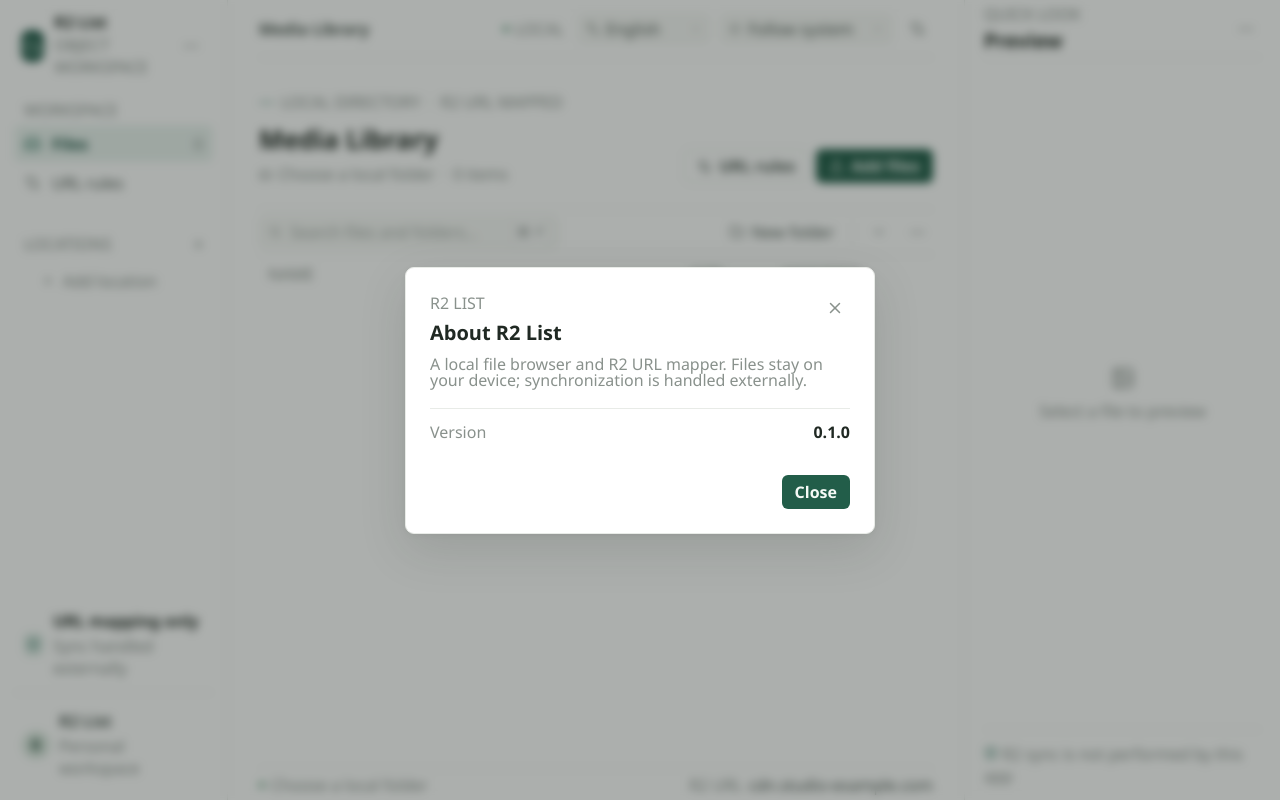
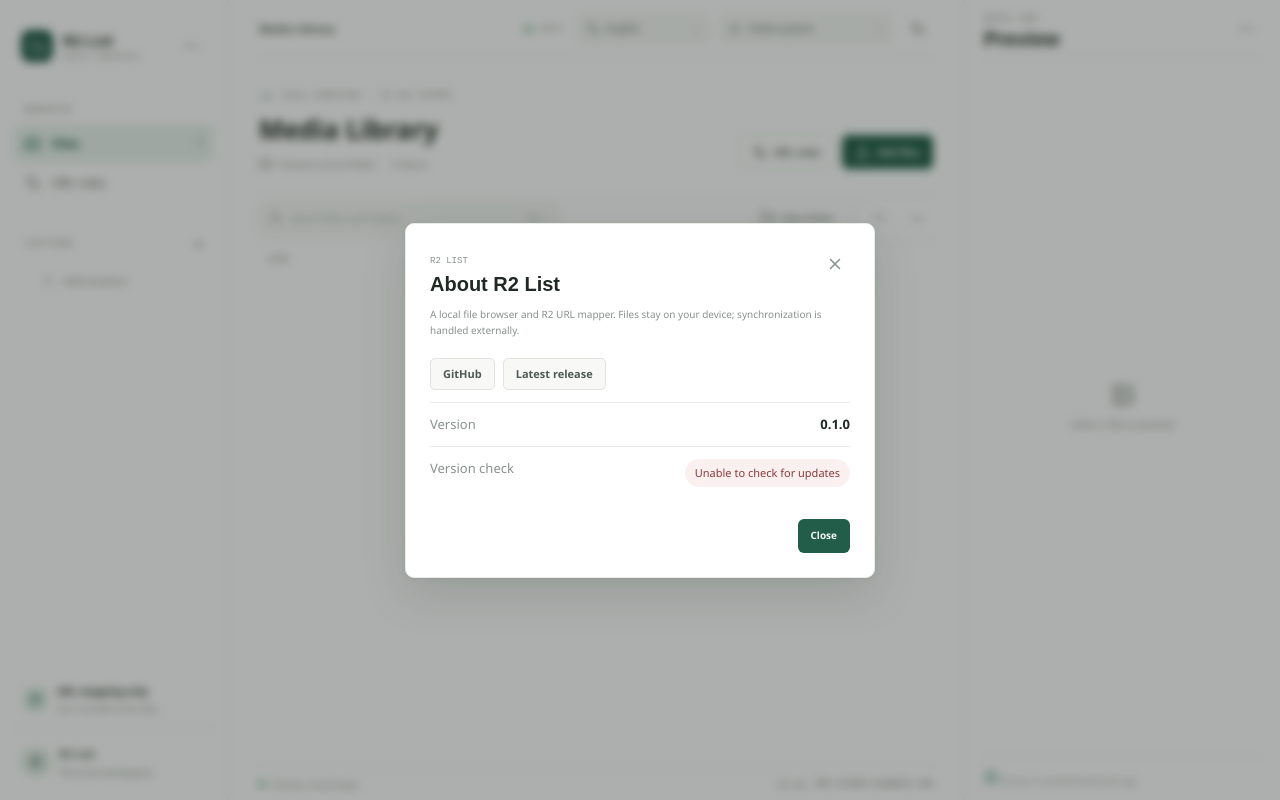
Before and after one commit to Kaiyuan/r2-list, a React (Vite) app: page / in a window 1280 px wide. Both pictures are taken after a click on the button 191 px from the left and 46 px from the top of the page. Built offline with nearby package versions, Linux system fonts and the light colour scheme.

Commit message:
优化 UI

```diff
--- a/src/App.css
+++ b/src/App.css
@@ -1,4 +1,5 @@
 :root {
+  font-size: 14px;
   font-family: 'DM Sans', -apple-system, BlinkMacSystemFont, 'Segoe UI', sans-serif;
   font-synthesis: none;
   text-rendering: optimizeLegibility;
@@ -27,9 +28,9 @@
 :root[data-theme='dark'] .public-state span { background: #9bb8dc; }
 :root[data-theme='dark'] .avatar { color: #c1d1e6; background: #34475f; }
 * { box-sizing: border-box; }
-body { min-width: 360px; min-height: 100vh; margin: 0; }
-button, input { font: inherit; } button { color: inherit; }
-button:focus-visible, input:focus-visible { outline: 2px solid var(--accent); outline-offset: 2px; }
+body { min-width: 360px; min-height: 100vh; margin: 0; font-size: 14px; line-height: 1.45; }
+button, input, select, textarea { font: inherit; } button { color: inherit; }
+button:focus-visible, input:focus-visible, select:focus-visible { outline: 2px solid var(--accent); outline-offset: 2px; }
 .app-shell { height: 100vh; min-height: 620px; display: grid; grid-template-columns: 228px minmax(420px,1fr) 316px; overflow: hidden; background: var(--canvas); }
 .sidebar { display: flex; flex-direction: column; min-width: 0; padding: 22px 14px 14px; border-right: 1px solid var(--line); background: var(--panel); }
 .brand-lockup { height: 48px; display: flex; align-items: center; gap: 10px; padding: 0 7px; margin-bottom: 34px; }
@@ -75,7 +76,7 @@
 .file-preview-docx { width: 100%; max-height: 68vh; align-self: stretch; overflow: auto; padding: 14px; color: #20242b; background: #e6eaf0; }.file-preview-docx .docx-wrapper { min-height: 100%; padding: 12px 0; background: transparent; }.file-preview-docx .docx { margin: 0 auto 12px; box-shadow: 0 2px 12px rgba(0,0,0,.18); }
 @media (prefers-reduced-motion: reduce) { *,*::before,*::after { animation-duration: .01ms !important; animation-iteration-count: 1 !important; scroll-behavior: auto !important; } }
 :root { font-family: "Segoe UI", "Microsoft YaHei UI", "Microsoft YaHei", sans-serif; }
-body * { font-family: inherit !important; font-size: max(14px, 1em) !important; }
+body *, *::before, *::after { font-family: inherit; line-height: inherit; }
 .app-shell h1 { font-size: 26px !important; }
 .app-shell h2 { font-size: 20px !important; }
 .app-shell h3 { font-size: 16px !important; }
@@ -86,5 +87,16 @@
 .location-action { width: 32px; height: 32px; flex: 0 0 auto; display: grid; place-items: center; border: 0; border-radius: 5px; color: var(--muted); background: transparent; opacity: 0; cursor: pointer; }
 .location-entry:hover .location-action, .location-action:focus-visible { opacity: 1; }
 .location-action:hover { color: #b94b4b; background: var(--panel); }
-.about-version { display: flex; align-items: center; justify-content: space-between; padding: 12px 0; border-top: 1px solid var(--line); color: var(--muted); font-size: 14px; }
+.about-link-row { display: flex; flex-wrap: wrap; gap: 8px; margin: 8px 0 12px; }
+.about-link-button { min-height: 32px; padding: 0 12px; border: 1px solid var(--line-strong); border-radius: 5px; color: var(--ink-soft); background: var(--panel-soft); font-size: 11px; font-weight: 600; cursor: pointer; }
+.about-link-button:hover { border-color: var(--accent); color: var(--accent); }
+.about-version, .about-update-status { display: flex; align-items: center; justify-content: space-between; gap: 12px; padding: 12px 0; border-top: 1px solid var(--line); color: var(--muted); font-size: 13px; }
 .about-version strong { color: var(--ink); font-weight: 600; }
+.about-update-status { align-items: flex-start; }
+.about-update-status > span { flex: 0 0 auto; }
+.update-status-pill { display: inline-flex; flex-wrap: wrap; align-items: center; justify-content: flex-end; gap: 4px; padding: 6px 10px; border-radius: 999px; font-size: 11px; line-height: 1.4; text-align: right; }
+.update-status-pill small { color: inherit; opacity: 0.85; }
+.update-status-pill.checking { color: var(--accent-strong); background: var(--accent-soft); }
+.update-status-pill.up-to-date { color: var(--accent-strong); background: var(--accent-soft); }
+.update-status-pill.update-available { color: #855318; background: var(--amber-soft); }
+.update-status-pill.error { color: #8a3a3a; background: rgba(216, 135, 135, 0.12); }
--- a/src/App.tsx
+++ b/src/App.tsx
@@ -5,10 +5,12 @@
   Languages, Moon, Plus, Search, Settings2, ShieldCheck, Sun, Trash2, Upload, X,
 } from "lucide-react";
 import { convertFileSrc, invoke } from "@tauri-apps/api/core";
-import { open } from "@tauri-apps/plugin-dialog";
+import { open as openDialog } from "@tauri-apps/plugin-dialog";
+import { openUrl } from "@tauri-apps/plugin-opener";
 import { buildObjectUrl, formatLinks, type ShareFormat, type UrlRules } from "./lib/urlMapping";
 import { detectLocale, formatItemCount, isLocale, locales, translate, type Locale, type TranslationKey } from "./i18n";
 import { resolveTheme, type ThemePreference } from "./theme";
+import { getVersionStatus } from "./version";
 import { PreviewContent } from "./PreviewContent";
 import "./App.css";
 import "./preferences.css";
@@ -20,7 +22,10 @@
 type DirectoryConfig = { path: string; rules: UrlRules };
 type UserConfig = { directories: DirectoryConfig[]; activeDirectory: string | null; locale: Locale | null; theme: ThemePreference | null };
 type MenuState = { x: number; y: number; entry: Entry } | null;
+type UpdateStatus = { status: "checking" | "up-to-date" | "update-available" | "error"; latest: string | null; message: string };
 const initialRules: UrlRules = { baseUrl: "https://cdn.studio-example.com", prefix: "northstar/media", template: "" };
+const GITHUB_REPO_URL = "https://github.com/Kaiyuan/r2-list";
+const GITHUB_RELEASES_URL = "https://github.com/Kaiyuan/r2-list/releases/latest";
 const parentPath = (path: string) => path.includes("/") ? path.slice(0, path.lastIndexOf("/")) : "";
 const formatBytes = (bytes: number) => {
   if (bytes < 1024) return `${bytes} B`;
@@ -74,6 +79,7 @@
   const [settingsOpen, setSettingsOpen] = useState(false);
   const [aboutOpen, setAboutOpen] = useState(false);
   const [appVersion, setAppVersion] = useState("");
+  const [updateStatus, setUpdateStatus] = useState<UpdateStatus>({ status: "checking", latest: null, message: "" });
   const [newFolderOpen, setNewFolderOpen] = useState(false);
   const [newFolderName, setNewFolderName] = useState("");
   const [locale, setLocale] = useState<Locale>(loadLocale);
@@ -141,6 +147,55 @@
   useEffect(() => {
     void invoke<string>("app_version").then(setAppVersion).catch(() => setAppVersion(""));
   }, []);
+  useEffect(() => {
+    if (!aboutOpen) return;
+    if (!appVersion) {
+      setUpdateStatus({ status: "error", latest: null, message: t("versionCheckFailed") });
+      return;
+    }
+
+    let active = true;
+    const controller = new AbortController();
+    setUpdateStatus({ status: "checking", latest: null, message: t("checkingUpdates") });
+
+    void fetch("https://api.github.com/repos/Kaiyuan/r2-list/releases/latest", {
+      signal: controller.signal,
+      headers: {
+        Accept: "application/vnd.github+json",
+        "User-Agent": "R2-List-App",
+      },
+    }).then(async (response) => {
+      if (!response.ok) throw new Error(`${response.status}`);
+      const payload = await response.json() as { tag_name?: string };
+      if (!payload.tag_name) throw new Error("missing tag");
+      return payload.tag_name;
+    }).then((latestTag) => {
+      if (!active) return;
+      const latestVersion = latestTag.replace(/^v/i, "");
+      const status = getVersionStatus(appVersion, latestVersion);
+      if (status.status === "update-available") {
+        setUpdateStatus({
+          status: "update-available",
+          latest: status.latest,
+          message: `${t("updateAvailable")}: ${status.latest}`,
+        });
+        return;
+      }
+      setUpdateStatus({
+        status: "up-to-date",
+        latest: status.latest,
+        message: t("upToDate"),
+      });
+    }).catch(() => {
+      if (!active) return;
+      setUpdateStatus({ status: "error", latest: null, message: t("versionCheckFailed") });
+    });
+
+    return () => {
+      active = false;
+      controller.abort();
+    };
+  }, [aboutOpen, appVersion, locale]);
   useEffect(() => {
     if (!toast) return;
     const timeout = window.setTimeout(() => setToast(""), 2600);
@@ -210,6 +265,9 @@
     setDraftRules(rules);
     setSettingsOpen(true);
   }
+  function openGithubProject() {
+    void openUrl(GITHUB_REPO_URL);
+  }
   async function loadDirectory(path: string) {
     setLoadingDirectory(true);
     try {
@@ -232,7 +290,7 @@
   }
   async function chooseDirectory() {
     try {
-      const selected = await open({ directory: true, multiple: false });
+      const selected = await openDialog({ directory: true, multiple: false });
       if (typeof selected === "string") await loadDirectory(selected);
     } catch (error) { setToast(`${t("directoryLoadFailed")}: ${String(error)}`); }
   }
@@ -266,7 +324,7 @@
   }
   async function chooseFiles() {
     try {
-      const selected = await open({ multiple: true });
+      const selected = await openDialog({ multiple: true });
       if (!selected) return;
       const paths = Array.isArray(selected) ? selected : [selected];
       const listing = await invoke<DirectoryListing>("import_files", { paths, directory: currentPath });
@@ -387,7 +445,7 @@
         <div className="template-help"><span>{"{base}"}</span>{t("helpBase")} <span>{"{key}"}</span>{t("helpKey")} <span>{"{bucket}"}</span>{t("helpBucket")}</div><div className="modal-preview"><span>{t("previewSample")}</span><code>{safePreview(selectedEntry?.path ?? "folder/file.jpg")}</code></div>
         <div className="modal-actions"><button type="button" className="button-secondary" onClick={() => setSettingsOpen(false)}>{t("cancel")}</button><button className="button-primary" type="submit"><Check size={15} />{t("saveRules")}</button></div>
       </form></div>}
-      {aboutOpen && <div className="modal-backdrop" onMouseDown={(event) => event.target === event.currentTarget && setAboutOpen(false)}><section className="settings-modal about-modal" role="dialog" aria-modal="true" aria-label={t("aboutApp")}><div className="modal-heading"><div><span className="section-label">R2 LIST</span><h2>{t("aboutApp")}</h2></div><button type="button" className="icon-button" aria-label={t("close")} onClick={() => setAboutOpen(false)}><X size={18} /></button></div><p className="modal-description">{t("aboutDescription")}</p><div className="about-version"><span>{t("version")}</span><strong>{appVersion || "0.1.0"}</strong></div><div className="modal-actions"><button type="button" className="button-primary" onClick={() => setAboutOpen(false)}>{t("close")}</button></div></section></div>}
+      {aboutOpen && <div className="modal-backdrop" onMouseDown={(event) => event.target === event.currentTarget && setAboutOpen(false)}><section className="settings-modal about-modal" role="dialog" aria-modal="true" aria-label={t("aboutApp")}><div className="modal-heading"><div><span className="section-label">R2 LIST</span><h2>{t("aboutApp")}</h2></div><button type="button" className="icon-button" aria-label={t("close")} onClick={() => setAboutOpen(false)}><X size={18} /></button></div><p className="modal-description">{t("aboutDescription")}</p><div className="about-link-row"><button type="button" className="about-link-button" onClick={openGithubProject}>{t("githubProject")}</button><button type="button" className="about-link-button" onClick={() => void openUrl(GITHUB_RELEASES_URL)}>{t("viewLatestRelease")}</button></div><div className="about-version"><span>{t("version")}</span><strong>{appVersion || "0.1.0"}</strong></div><div className="about-update-status"><span>{t("versionCheck")}</span><div className={`update-status-pill ${updateStatus.status}`}>{updateStatus.message || t("checkingUpdates")}{updateStatus.latest ? <small> · {t("latestVersion")}: {updateStatus.latest}</small> : null}</div></div><div className="modal-actions"><button type="button" className="button-primary" onClick={() => setAboutOpen(false)}>{t("close")}</button></div></section></div>}
       {newFolderOpen && <div className="modal-backdrop" onMouseDown={(event) => event.target === event.currentTarget && setNewFolderOpen(false)}><form className="settings-modal" onSubmit={createFolder}><div className="modal-heading"><div><span className="section-label">{t("localDirectoryActive")}</span><h2>{t("newFolder")}</h2></div><button type="button" className="icon-button" aria-label={t("close")} onClick={() => setNewFolderOpen(false)}><X size={18} /></button></div><label className="field-label">{t("folderName")}<input autoFocus value={newFolderName} onChange={(event) => setNewFolderName(event.currentTarget.value)} required maxLength={255} /></label><div className="modal-actions"><button type="button" className="button-secondary" onClick={() => setNewFolderOpen(false)}>{t("cancel")}</button><button className="button-primary" type="submit"><FolderPlus size={15} />{t("createFolder")}</button></div></form></div>}
       {toast && <div className="toast"><Check size={15} />{toast}</div>}
     </main>
--- a/src/i18n.ts
+++ b/src/i18n.ts
@@ -38,6 +38,14 @@
   viewOptions: "View options",
   aboutApp: "About R2 List",
   aboutDescription: "A local file browser and R2 URL mapper. Files stay on your device; synchronization is handled externally.",
+  githubProject: "GitHub",
+  viewLatestRelease: "Latest release",
+  versionCheck: "Version check",
+  checkingUpdates: "Checking for updates…",
+  versionCheckFailed: "Unable to check for updates",
+  updateAvailable: "Update available",
+  upToDate: "Up to date",
+  latestVersion: "Latest",
   version: "Version",
   name: "Name",
   size: "Size",
@@ -150,6 +158,14 @@
     viewOptions: "Options d’affichage",
     aboutApp: "À propos de R2 List",
     aboutDescription: "Un explorateur de fichiers local et un outil de mapping d’URL R2. Les fichiers restent sur votre appareil ; la synchronisation est externe.",
+    githubProject: "GitHub",
+    viewLatestRelease: "Dernière version",
+    versionCheck: "Vérification des versions",
+    checkingUpdates: "Vérification des mises à jour…",
+    versionCheckFailed: "Impossible de vérifier les mises à jour",
+    updateAvailable: "Mise à jour disponible",
+    upToDate: "Vous êtes à jour",
+    latestVersion: "Dernière",
     version: "Version",
     name: "Nom",
     size: "Taille",
@@ -257,6 +273,14 @@
     viewOptions: "视图选项",
     aboutApp: "关于 R2 List",
     aboutDescription: "本地文件浏览与 R2 URL 映射工具。文件保留在本机，同步由外部服务负责。",
+    githubProject: "GitHub",
+    viewLatestRelease: "查看最新版本",
+    versionCheck: "软件版本检查",
+    checkingUpdates: "检查更新中…",
+    versionCheckFailed: "无法检查更新",
+    updateAvailable: "发现新版本",
+    upToDate: "已是最新版本",
+    latestVersion: "最新版本",
     version: "版本",
     name: "名称",
     size: "大小",
@@ -364,6 +388,14 @@
     viewOptions: "檢視選項",
     aboutApp: "關於 R2 List",
     aboutDescription: "本機檔案瀏覽與 R2 URL 對應工具。檔案保留在本機，同步由外部服務負責。",
+    githubProject: "GitHub",
+    viewLatestRelease: "查看最新版本",
+    versionCheck: "軟體版本檢查",
+    checkingUpdates: "檢查更新中…",
+    versionCheckFailed: "無法檢查更新",
+    updateAvailable: "發現新版本",
+    upToDate: "已是最新版本",
+    latestVersion: "最新版本",
     version: "版本",
     name: "名稱",
     size: "大小",
@@ -471,6 +503,14 @@
     viewOptions: "表示オプション",
     aboutApp: "R2 List について",
     aboutDescription: "ローカルファイルブラウザーと R2 URL マッピングツールです。ファイルは端末に保存され、同期は外部サービスが行います。",
+    githubProject: "GitHub",
+    viewLatestRelease: "最新リリースを表示",
+    versionCheck: "バージョン確認",
+    checkingUpdates: "更新を確認しています…",
+    versionCheckFailed: "更新を確認できませんでした",
+    updateAvailable: "アップデートがあります",
+    upToDate: "最新バージョンです",
+    latestVersion: "最新",
     version: "バージョン",
     name: "名前",
     size: "サイズ",
@@ -578,6 +618,14 @@
     viewOptions: "보기 옵션",
     aboutApp: "R2 List 정보",
     aboutDescription: "로컬 파일 브라우저 및 R2 URL 매핑 도구입니다. 파일은 기기에 저장되며 동기화는 외부 서비스에서 처리합니다.",
+    githubProject: "GitHub",
+    viewLatestRelease: "최신 릴리스 보기",
+    versionCheck: "버전 확인",
+    checkingUpdates: "업데이트 확인 중…",
+    versionCheckFailed: "업데이트를 확인할 수 없습니다",
+    updateAvailable: "업데이트 가능",
+    upToDate: "최신 버전입니다",
+    latestVersion: "최신",
     version: "버전",
     name: "이름",
     size: "크기",
--- /dev/null
+++ b/src/version.ts
@@ -0,0 +1,44 @@
+export function normalizeVersion(value: string): string {
+  return value.trim().replace(/^v/i, "").split(/[\-+]/, 1)[0].trim();
+}
+
+export function parseVersionParts(value: string): number[] {
+  const normalized = normalizeVersion(value);
+  if (!normalized) return [0];
+
+  return normalized.split(".").map((part) => {
+    const digits = part.replace(/\D/g, "");
+    return digits ? Number.parseInt(digits, 10) : 0;
+  });
+}
+
+export function compareVersions(current: string, latest: string): number {
+  const left = parseVersionParts(current);
+  const right = parseVersionParts(latest);
+  const limit = Math.max(left.length, right.length);
+
+  for (let index = 0; index < limit; index += 1) {
+    const leftValue = left[index] ?? 0;
+    const rightValue = right[index] ?? 0;
+    if (leftValue !== rightValue) return leftValue - rightValue;
+  }
+
+  return 0;
+}
+
+export function getVersionStatus(current: string, latest: string): {
+  status: "up-to-date" | "update-available";
+  current: string;
+  latest: string;
+} {
+  const normalizedCurrent = normalizeVersion(current);
+  const normalizedLatest = normalizeVersion(latest);
+
+  if (!normalizedCurrent || !normalizedLatest) {
+    return { status: "up-to-date", current: normalizedCurrent || current, latest: normalizedLatest || latest };
+  }
+
+  return compareVersions(normalizedCurrent, normalizedLatest) >= 0
+    ? { status: "up-to-date", current: normalizedCurrent, latest: normalizedLatest }
+    : { status: "update-available", current: normalizedCurrent, latest: normalizedLatest };
+}
```
Also changed, not shown: 1 other file (tests, documents, lock files or other folders).
